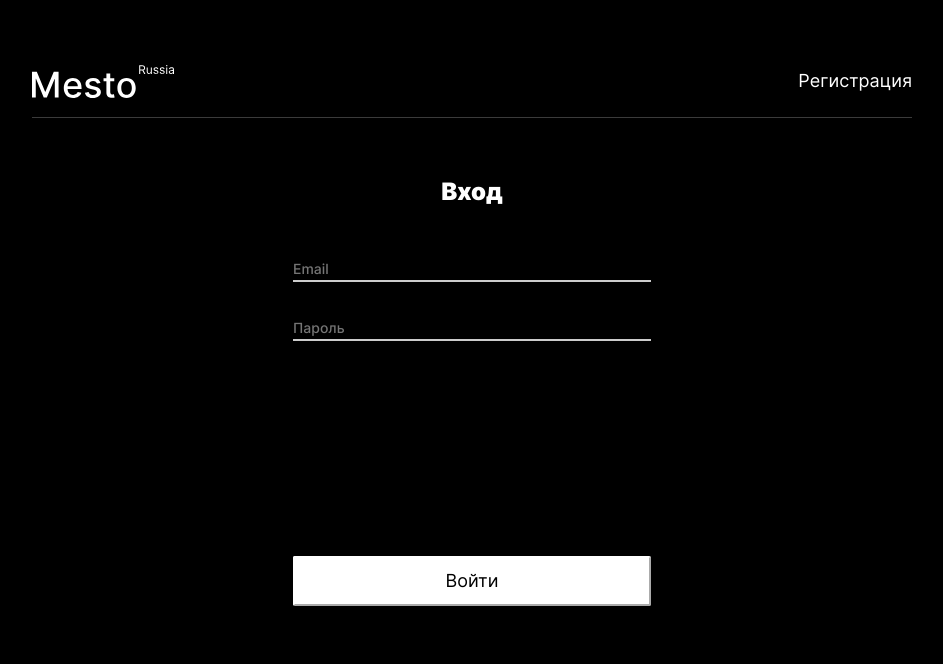
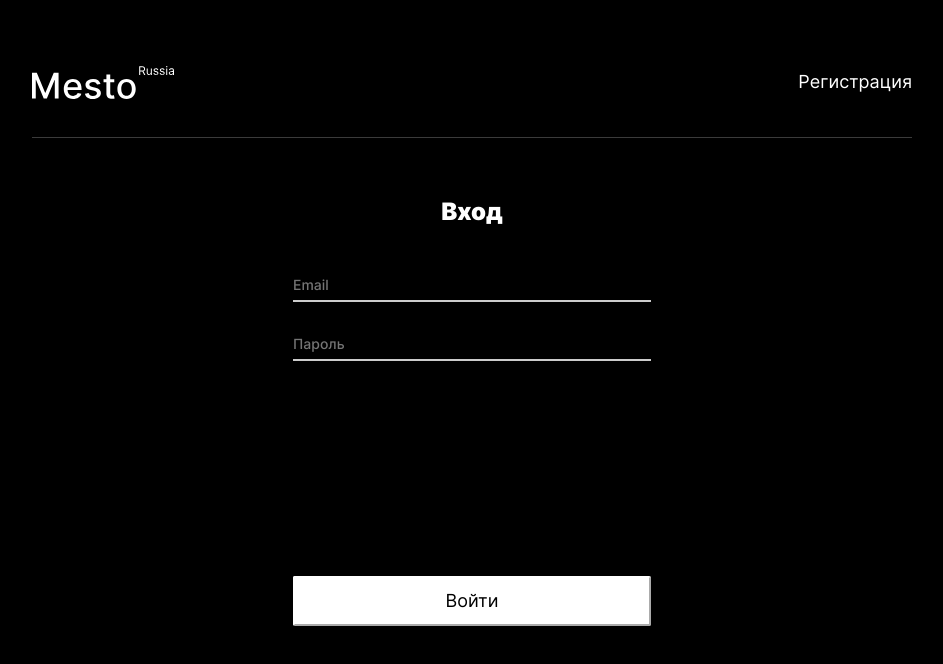
Before and after one commit to IvanShein/react-mesto-auth, a React (Create React App) app: page /sign-in in a window 1280 px wide. Shown: the top 664 px of the page, without its empty margins (168-1111 px from the left). Built offline with nearby package versions, Linux system fonts and the light colour scheme.

Commit message:
fixed: исправлена верстка Header

```diff
--- a/src/blocks/header/header.css
+++ b/src/blocks/header/header.css
@@ -13,7 +13,7 @@
     .header {
       max-width: 880px;
       margin: 0 auto;
-      padding: 45px 0 0;
-      min-height: 118px;
+      padding: 27px 0 0;
+      min-height: 138px;
     }
   }
--- a/src/blocks/login/__input/login__input.css
+++ b/src/blocks/login/__input/login__input.css
@@ -1,6 +1,6 @@
 .login__input {
   margin: 0;
-  padding: 34px 0 0;
+  padding: 34px 0 8px;
   border: none;
   outline: none;
   color: #fff;
@@ -12,4 +12,10 @@
   background-color: #000;
   width: 100%;
   height: 59px;
+
 }
+
+.login__input:focus {
+  outline: none;
+  background-color: #000;
+}
--- a/src/blocks/popup/__registration-status/popup__registration-status.css
+++ b/src/blocks/popup/__registration-status/popup__registration-status.css
@@ -3,4 +3,5 @@
   flex-direction: column;
   align-items: center;
   width: 100%;
+  max-width: 430px;
 }
```
